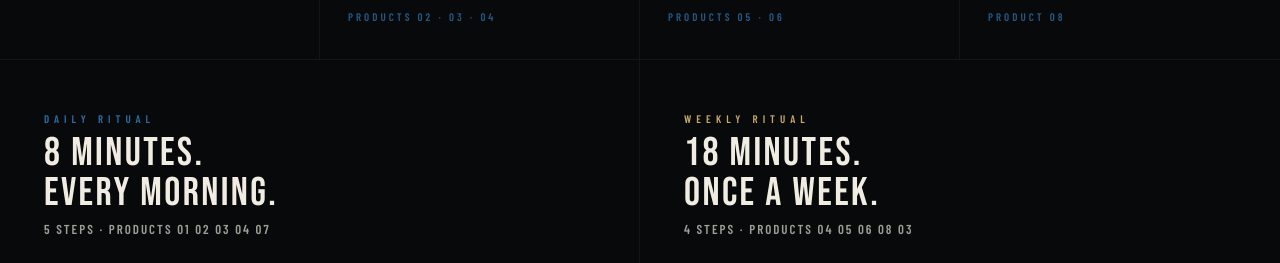
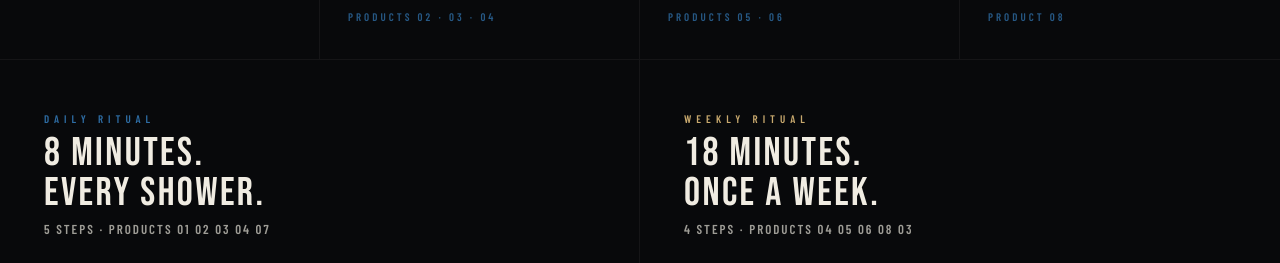
Before and after one commit to hdandi08/solum, a React (Vite) app in the folder web/: page / in a window 1280 px wide. Shown: the part 1460-1723 px from the top of the page. Built offline with nearby package versions, Linux system fonts and the light colour scheme; a web font is replaced by a local one.

Commit message:
fix: daily ritual 'every morning' → 'every shower'

```diff
--- a/web/src/pages/ComingSoon.jsx
+++ b/web/src/pages/ComingSoon.jsx
@@ -748,7 +748,7 @@ export default function ComingSoon() {
           <div className="cs-ritual-col">
             <div className="cs-ritual-header">
               <div className="cs-ritual-tag daily">Daily Ritual</div>
-              <div className="cs-ritual-title">8 Minutes.<br />Every Morning.</div>
+              <div className="cs-ritual-title">8 Minutes.<br />Every Shower.</div>
               <div className="cs-ritual-time">5 steps · Products 01 02 03 04 07</div>
             </div>
             <div className="cs-ritual-steps">
```
